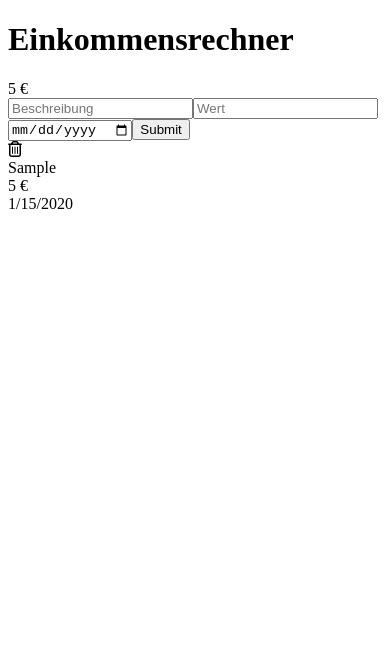
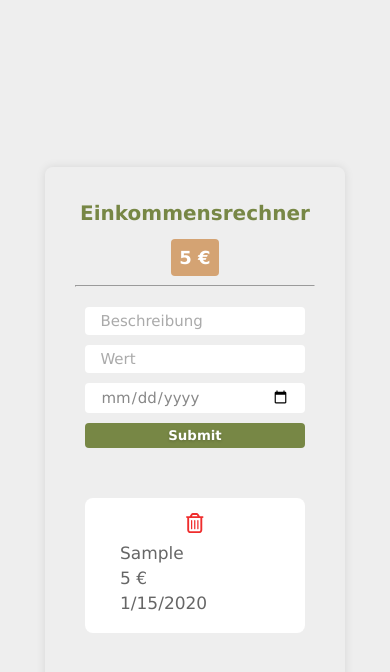
Before and after one commit to MareikeHa/t4-vuejs-project, a Vue app: page / in a window 390 px wide. Both pictures are taken after typing "Sample", "5", "2020-01-15" into the empty fields and a click on the button "Submit". Shown: the top 672 px of the page. Built offline with nearby package versions, Linux system fonts and the light colour scheme.

Commit message:
styles.css erstellt & entsprechend angepasst

```diff
--- a/src/App.vue
+++ b/src/App.vue
@@ -4,6 +4,7 @@ import { reactive, computed } from 'vue';
 import Header from './components/Header.vue';
 import Form from './components/Form.vue';
 import IncomeList from './components/IncomeList.vue';
+import './assets/styles.css';
 
 const storedIncome = JSON.parse(localStorage.getItem('income')); //Wert im LocalStorage wird abgerufen & als JavaScript-Objekt gepast
 
@@ -36,7 +37,7 @@ export default {
         date: parseDate(obj.date)
       }];
 
-      updateLocalStorage();                       //ruft Funktion auf
+      updateLocalStorage();                     //ruft Funktion auf
     }
 
     function removeItem(id) {                               //um ein Element mit angegebener ID aus income-Array zu entfernen
@@ -64,6 +65,7 @@ export default {
 <template>
   <!--Verwendung der Komponenten-->
   <Header :totalIncome="state.totalIncome" />             <!--totalIncome wird als Prop an Header übergeben-->
+  <hr>
   <Form @add-income="AddIncome" />                        <!--wenn in Form.vue ausgelöst, wird add-income abgefangen & Funktion AddIncome aufgerufen-->
   <IncomeList :state="state" @remove-item="removeItem" /> <!--state als Prop an IncomeList übergeben & wenn Ereignis ausgelöst removeItem aufgerufen-->
 </template>
--- /dev/null
+++ b/src/assets/styles.css
@@ -0,0 +1,180 @@
+* {
+    box-sizing: border-box;
+    font-family: Verdana, Geneva, Tahoma, sans-serif;
+}
+
+body {
+    background: #EEE;
+    display: flex;
+    justify-content: center;
+    align-items: center;
+    min-height: 100vh;
+}
+
+#app {
+    width: 80%;
+    max-width: 600px;
+    border-radius: 8px;
+    box-shadow: 0 0 10px rgba(0, 0, 0, 0.1);
+    padding: 20px;
+    margin: 0;
+}
+
+header {
+    display: flex;
+    justify-content: space-between;
+    align-items: center;
+    padding: 1px 15px;
+}
+
+header h1 {
+    color: #778745;
+    font-size: 24px;
+}
+
+.total-income {
+    font-size: 18px;
+    font-weight: bold;
+    color: #FFF;
+    background-color: #D4A373;
+    padding: 8px;
+    border-radius: 4px;
+}
+
+form {
+    display: flex;
+    justify-content: center;
+    margin-top: 20px;
+    width: 100%;
+    padding: 0px 20px;
+}
+
+form input {
+    color: #888;
+    font-size: 15px;
+    margin-right: 10px;
+    display: block;
+    background: #FFF;
+    border: none;
+    outline: none;
+    padding: 5px 15px;
+    border-radius: 4px;
+    width: 85%;
+}
+
+form input::placeholder {
+    color: #AAA;
+}
+
+form button {
+    display: block;
+    border-radius: 4px;
+    border: none;
+    outline: none;
+    color: #FFF;
+    font-weight: bold;
+    text-shadow: 0px 1px 3px rgba(0, 0, 0, 0.2);
+    padding: 5px 15px;
+    background-color: #778745;
+    cursor: pointer;
+}
+
+.income-item {
+    display: flex;
+    align-items: center;
+    padding: 15px;
+    background-color: #FFF;
+    border-radius: 8px;
+    max-width: 600px;
+    margin: 0 auto 20px;
+}
+
+.iconRemoveItem {
+    color: #EF2D2D;
+    font-weight: 600;
+    font-size: 20px;
+    line-height: 1;
+    text-align: center;
+    margin-right: 20px;
+}
+
+.itemInfo {
+    flex: 1;
+    display: flex;
+    justify-content: space-between;
+}
+
+.desc,
+.price,
+.date {
+    color: #666;
+    font-size: 17px;
+}
+
+.desc {
+    max-width: 150px;
+    word-wrap: break-word;
+    white-space: normal;
+
+}
+
+.price {
+    min-width: 150px;
+    max-width: 150px;
+    word-wrap: break-word;
+    white-space: normal;
+
+}
+
+.income-list {
+    margin-top: 30px;
+    padding: 20px;
+}
+
+hr{
+    color: #aaaaaa69;
+    margin-left: 10px;
+    margin-right: 10px;
+}
+
+@media (max-width: 700px) {
+    header {
+        flex-direction: column;
+        align-items: center;
+    }
+
+    header h1 {
+        font-size: 20px;
+    }
+
+    form {
+        flex-direction: column;
+        align-items: center;
+    }
+
+    form input {
+        width: 100%;
+        margin: 0 0 10px;
+    }
+
+    form button {
+        width: 100%;
+    }
+
+    .income-item,
+    .itemInfo {
+        flex-direction: column;
+    }
+
+    .iconRemoveItem {
+        margin-right: 0;
+        margin-bottom: 10px;
+    }
+
+    .desc,
+    .price,
+    .date {
+        max-width: 100%;
+        margin-bottom: 5px;
+    }
+}
--- a/src/components/Form.vue
+++ b/src/components/Form.vue
@@ -1,5 +1,6 @@
 <script>
 import { reactive } from 'vue';
+import '../assets/styles.css';
 
 export default {
   props: {
--- a/src/components/Header.vue
+++ b/src/components/Header.vue
@@ -1,4 +1,6 @@
 <script>
+import '../assets/styles.css';
+
 export default {
     //Definition Eigenschaften totalIncome
     props: {
--- a/src/components/IncomeItem.vue
+++ b/src/components/IncomeItem.vue
@@ -1,4 +1,6 @@
 <script>
+import '../assets/styles.css';
+
 export default {
     props: {
         income: Object
--- a/src/components/IncomeList.vue
+++ b/src/components/IncomeList.vue
@@ -1,5 +1,6 @@
 <script>
 import IncomeItem from './IncomeItem.vue';  //IncomeItem wird importiert
+import '../assets/styles.css';
 
 export default {
     props: {
```
